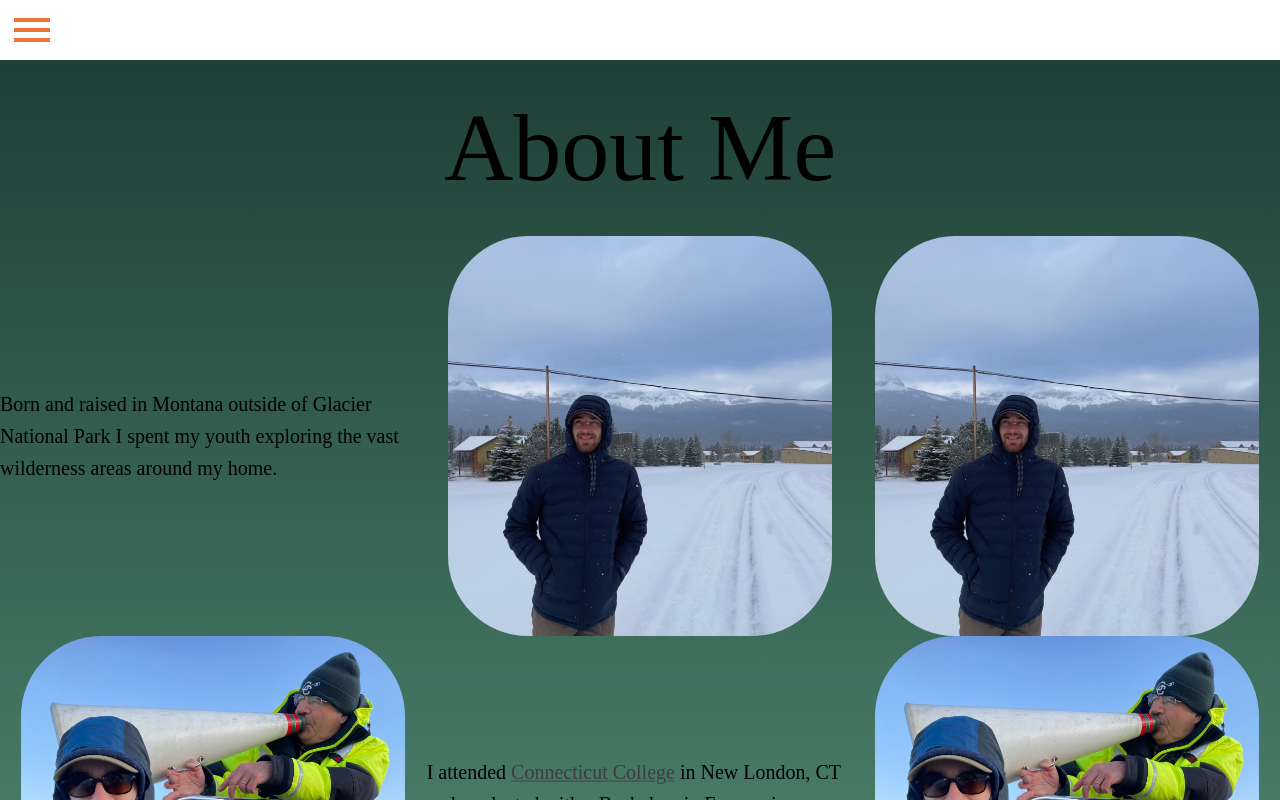
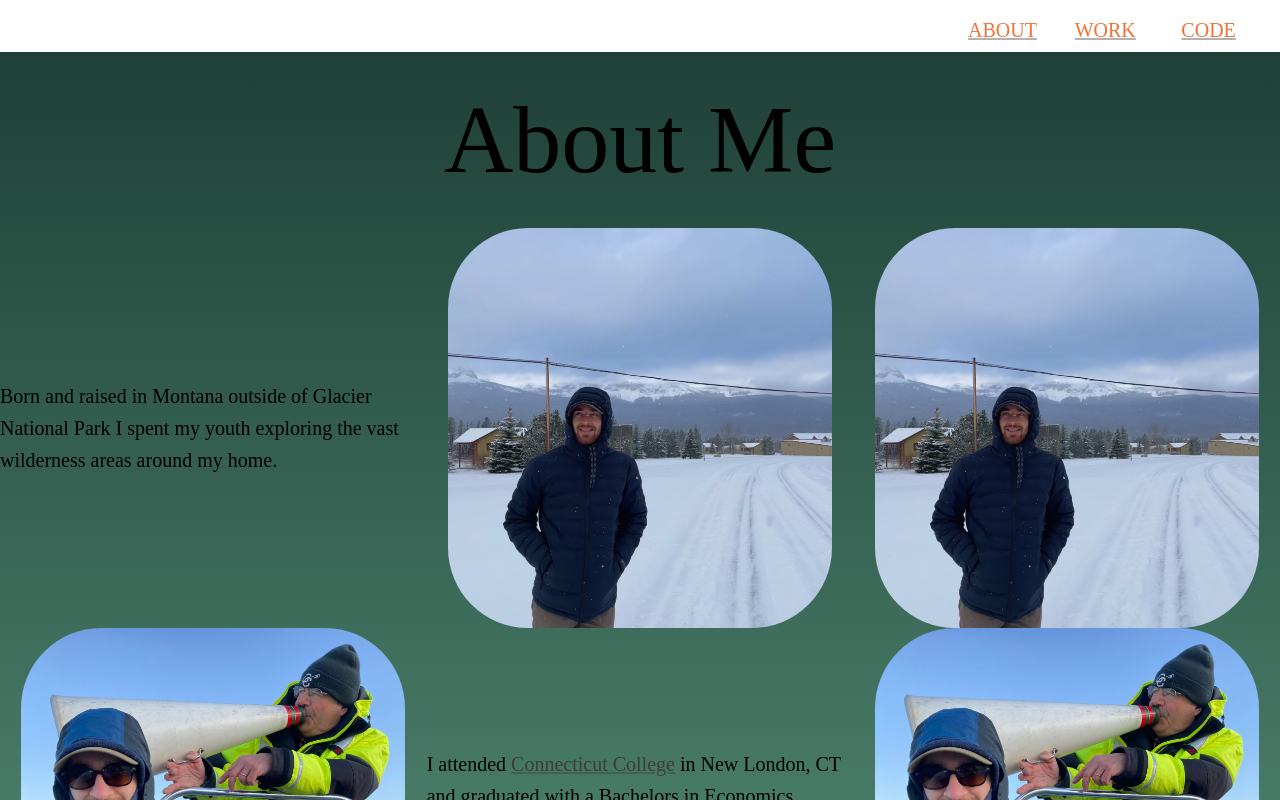
Before and after one commit to SABaltz/showcase, a React (Create React App) app: page /about in a window 1280 px wide. Shown: the top 800 px of the page. Built offline with nearby package versions, Linux system fonts and the light colour scheme.

Commit message:
Create NavBar.tsx

```diff
--- a/src/components/About.tsx
+++ b/src/components/About.tsx
@@ -2,13 +2,15 @@ import React, {Fragment} from 'react'
 import {Box, Grid, ImageList, ImageListItem, Link, Typography, useMediaQuery} from "@mui/material";
 import {darkTheme} from "./Theme";
 import NavButton from "./NavButton";
+import NavBar from "./NavBar";
 
 
 export default function About() {
     const smallScreen = useMediaQuery(darkTheme.breakpoints.up('sm'));
     return (
         <>
-            <NavButton/>
+            {smallScreen ? <NavBar/> : <NavButton/>}
+
             <Box sx={{
                 background: `linear-gradient(to bottom, #1f4037, #99f2c8 );`,
             }}>
--- /dev/null
+++ b/src/components/NavBar.tsx
@@ -0,0 +1,29 @@
+import {Button, Grid, Link, Typography} from "@mui/material";
+import React from "react";
+import {navOptions} from "./home/HomePage";
+
+export default function NavBar() {
+    return (
+        <Grid container sx={{paddingTop: '.5rem'}}>
+            <Grid item xs={9}>
+            </Grid>
+            <Grid item xs={3}>
+                <Grid container direction="row-reverse">
+                    {navOptions.map((option, index) => {
+                        return (
+                            <Grid item xs={4} key={index}>
+                                <Button>
+                                    <Link href={`/${option.toLowerCase()}`}>
+                                        <Typography variant="h6" component="div"
+                                                    sx={{flexGrow: 1, color: '#ee7337'}}>
+                                            {option}
+                                        </Typography>
+                                    </Link>
+                                </Button>
+                            </Grid>)
+                    })}
+                </Grid>
+            </Grid>
+        </Grid>
+    );
+}
--- a/src/components/home/HomePage.tsx
+++ b/src/components/home/HomePage.tsx
@@ -1,8 +1,9 @@
 import React, {useEffect, useState} from "react";
-import {Box, Button, Grid, keyframes, Link, Typography, useMediaQuery} from "@mui/material";
+import {Box, keyframes, Typography, useMediaQuery} from "@mui/material";
 import './HomePage.css'
 import {darkTheme} from "../Theme";
 import NavButton from "../NavButton";
+import NavBar from "../NavBar";
 
 let image = require('../../static/background3.jpg')
 
@@ -39,27 +40,7 @@ export default function HomePage() {
                 }}>
 
                 {smallScreen ?
-                    <Grid container sx={{paddingTop: '.5rem'}}>
-                        <Grid item xs={9}>
-                        </Grid>
-                        <Grid item xs={3}>
-                            <Grid container direction="row-reverse">
-                                {navOptions.map((option, index) => {
-                                    return (
-                                        <Grid item xs={4} key={index}>
-                                            <Button>
-                                                <Link href={`/${option.toLowerCase()}`}>
-                                                    <Typography variant="h6" component="div"
-                                                                sx={{flexGrow: 1, color: '#ee7337'}}>
-                                                        {option}
-                                                    </Typography>
-                                                </Link>
-                                            </Button>
-                                        </Grid>)
-                                })}
-                            </Grid>
-                        </Grid>
-                    </Grid> :
+                    <NavBar/> :
                     <NavButton/>
                 }
 
```
